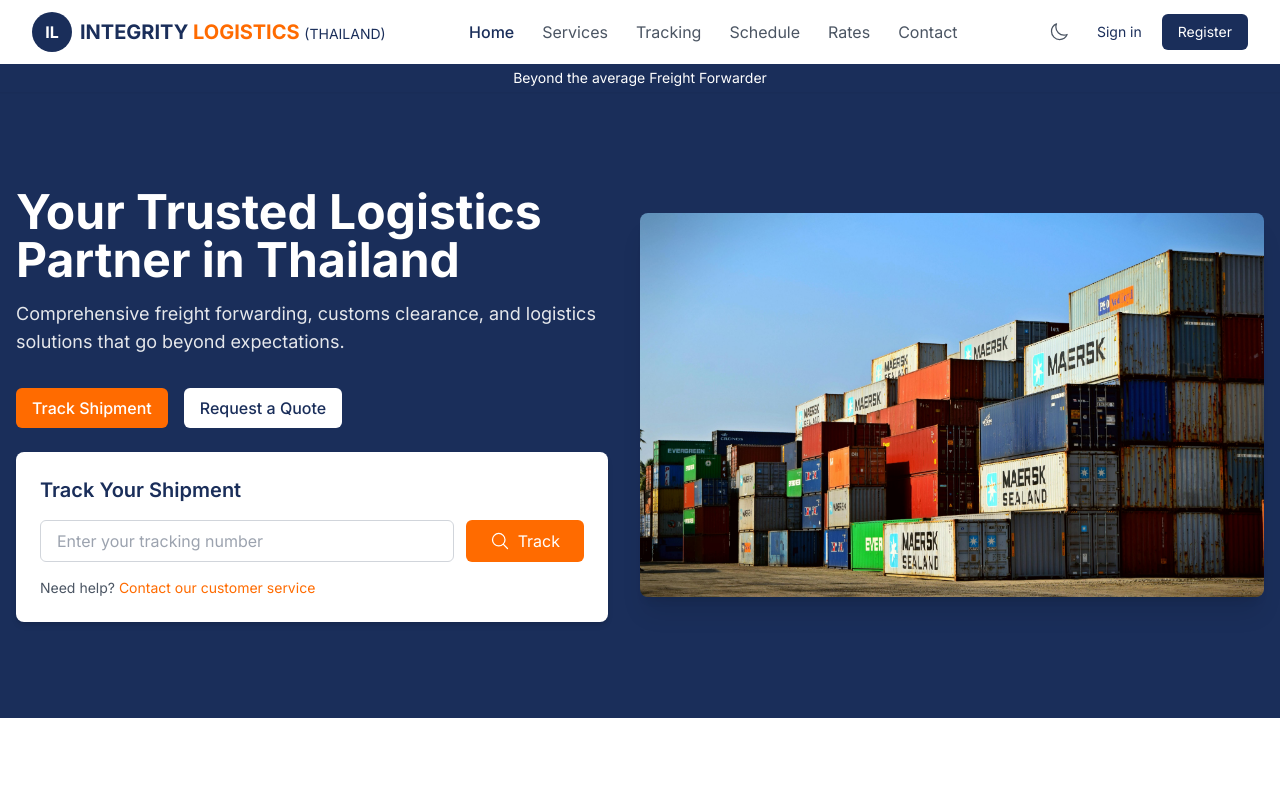
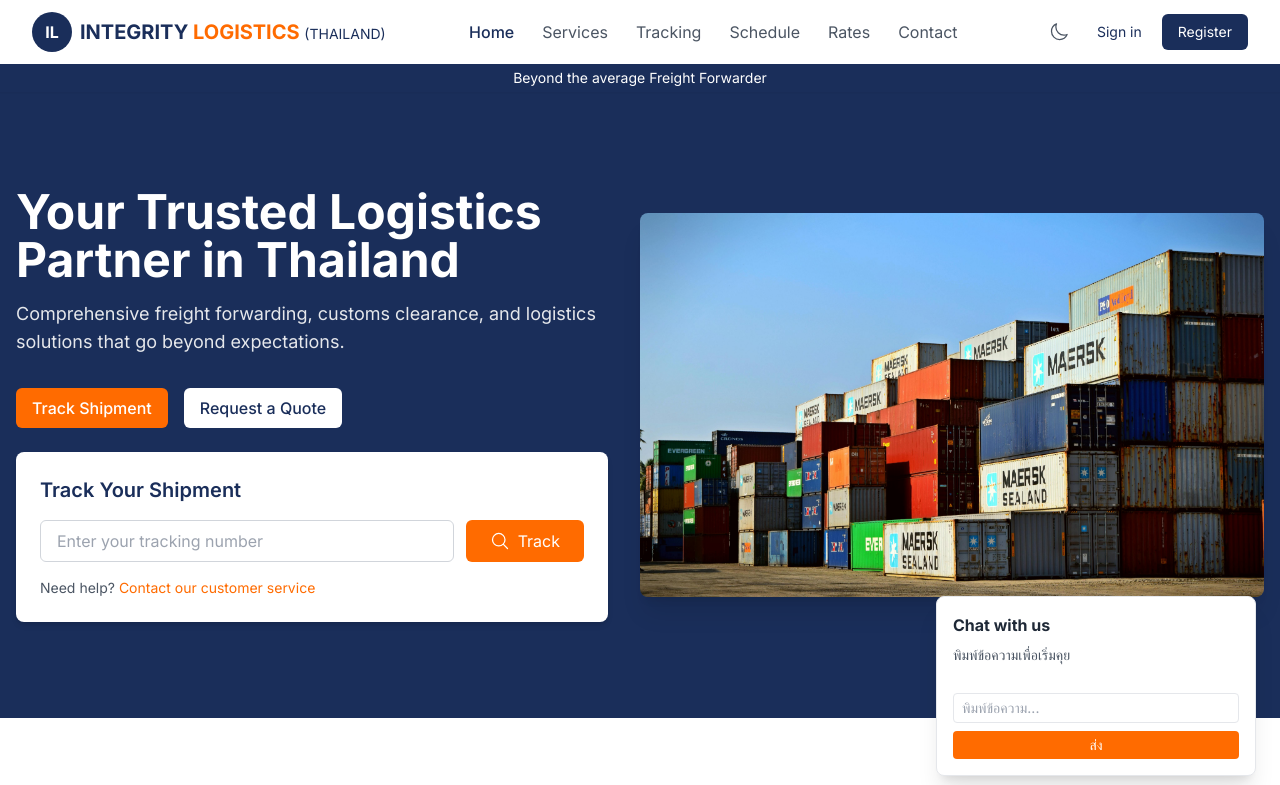
Before and after one commit to Suriyasak-Integrity/project-logistics, a Next.js app: page / in a window 1280 px wide. Shown: the top 785 px of the page. Built offline with nearby package versions, Linux system fonts and the light colour scheme.

Commit message:
Update page.js

```diff
--- a/src/app/page.js
+++ b/src/app/page.js
@@ -2,6 +2,7 @@
 import Link from 'next/link';
 import { TrackingForm } from '@/components/TrackingForm';
 import { ArrowRightIcon, ArrowsRightLeftIcon, TruckIcon, GlobeAltIcon } from '@heroicons/react/24/outline';
+import ChatbotWidget from "@/components/ChatbotWidget";
 
 export default function Home() {
   return (
@@ -225,6 +226,9 @@
           </Link>
         </div>
       </section>
+
+      {/* Chatbot */}
+      <ChatbotWidget />
     </div>
   );
 }
```
